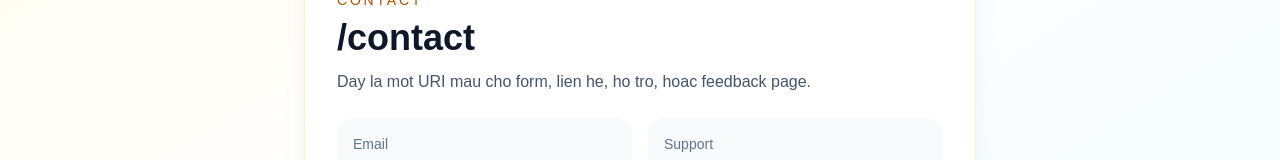
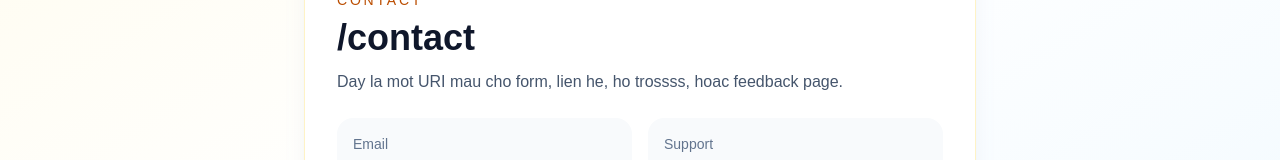
Before and after one commit to dangtin306/vue_git, a Nuxt app: page /contact in a window 1280 px wide. Shown: the part 337-497 px from the top of the page. Built offline with nearby package versions, Linux system fonts and the light colour scheme.

Commit message:
update: (master] - contact pagess

```diff
--- a/app/pages/contact.vue
+++ b/app/pages/contact.vue
@@ -17,7 +17,7 @@
       <p class="text-sm uppercase tracking-[0.2em] text-amber-700">Contact</p>
       <h1 class="mt-2 text-4xl font-bold text-slate-900">/contact</h1>
       <p class="mt-3 text-slate-600">
-        Day la mot URI mau cho form, lien he, ho tro, hoac feedback page.
+        Day la mot URI mau cho form, lien he, ho trossss, hoac feedback page.
       </p>
 
       <div class="mt-6 grid gap-4 md:grid-cols-2">
```
